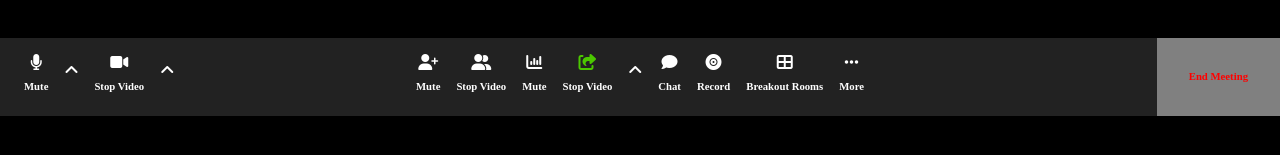
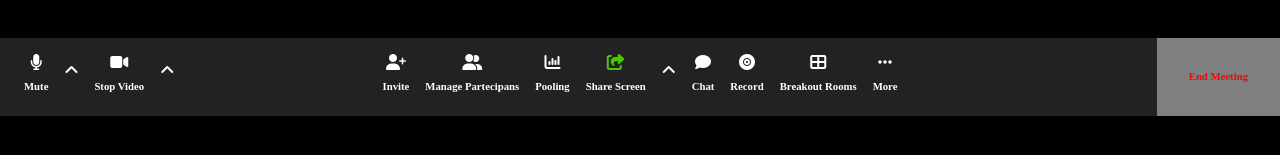
Before and after one commit to fabioSirigu/html-css-zoom, a plain HTML site: page index.html in a window 1280 px wide. Shown: the part 529-684 px from the top of the page. Drawn offline with Linux system fonts and the light colour scheme.

Commit message:
add details

```diff
--- a/index.html
+++ b/index.html
@@ -362,19 +362,19 @@
             <div class="control_center">
                   <div class="control_mic">
                         <i class="fa-solid fa-user-plus"></i>
-                        <h6>Mute</h6>
+                        <h6>Invite</h6>
                   </div>
                   <div class="control_mic">
                         <i class="fa-solid fa-user-group"></i>
-                        <h6>Stop Video</h6>
+                        <h6>Manage Partecipans</h6>
                   </div>
                   <div class="control_mic">
                         <i class="fa-solid fa-chart-column"></i>
-                        <h6>Mute</h6>
+                        <h6>Pooling</h6>
                   </div>
                   <div class="control_mic">
                         <i class="fa-solid fa-share-from-square share"></i>
-                        <h6>Stop Video</h6>
+                        <h6>Share Screen</h6>
                   </div>
                   <div>
                         <i class="fa-solid fa-angle-up arrow_up"></i>
```
